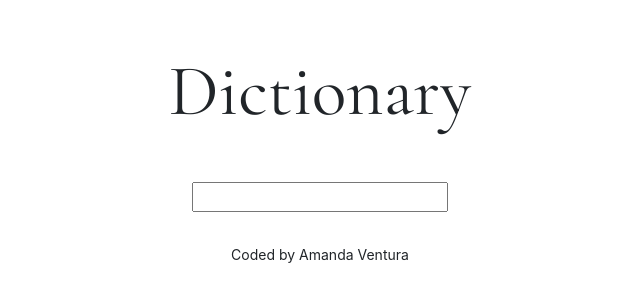
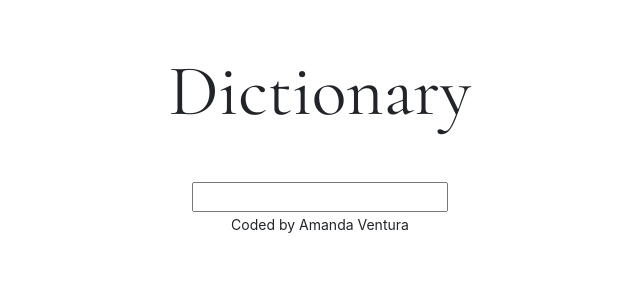
Before and after one commit to ASV185/react-dictionary-project, a React (Create React App) app: page / in a window 1280 px wide. Shown: the top 302 px of the page, without its empty margins (320-960 px from the left). Built offline with nearby package versions, Linux system fonts and the light colour scheme.

Commit message:
made changes to styling

```diff
--- a/src/App.css
+++ b/src/App.css
@@ -1,6 +1,5 @@
 .app-footer {
     text-align: center;
-    margin: 30px 0;
 }
 
 h1 {
--- a/src/App.js
+++ b/src/App.js
@@ -4,7 +4,7 @@ import Dictionary from "./Dictionary";
 function App() {
   return (
     <div className="App">
-      <div className="container">
+      <div className="m-0 p-0">
         <header className="App-header text-center">
           <h1 className="m-5">Dictionary</h1>
         </header>
--- a/src/Meaning.js
+++ b/src/Meaning.js
@@ -5,10 +5,10 @@ import "./Meaning.css";
 export default function Meaning(props){
         return (
             <div className="Meaning">
-              <h3>{props.meaning.partOfSpeech}</h3>
-              <p><strong>Definition: </strong>{props.meaning.definition}.</p>
-              <p><strong>Example: </strong><em>{props.meaning.example}.</em></p>
-              <Synonyms synonyms = {props.meaning.synonyms}/>
-          </div>
+                <h3>{props.meaning.partOfSpeech}</h3>
+                <p><strong>Definition: </strong>{props.meaning.definition[0]}.</p>
+                <p><strong>Ex: </strong><em>{props.meaning.example}</em></p>
+                <Synonyms synonyms = {props.meaning.synonyms}/>
+            </div>
       );
 }
```
